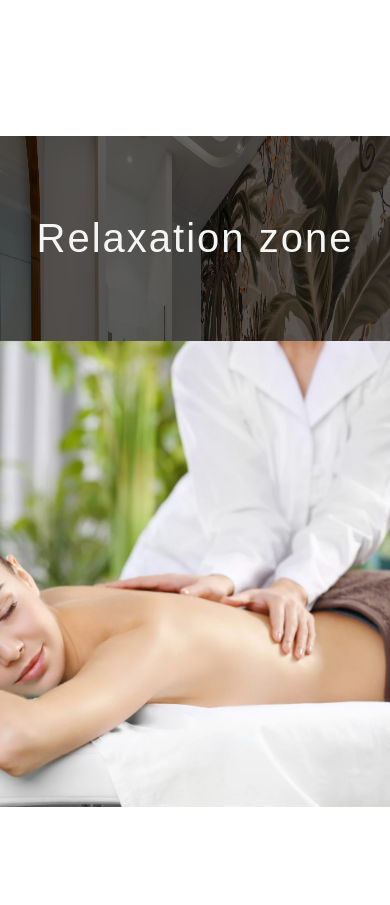
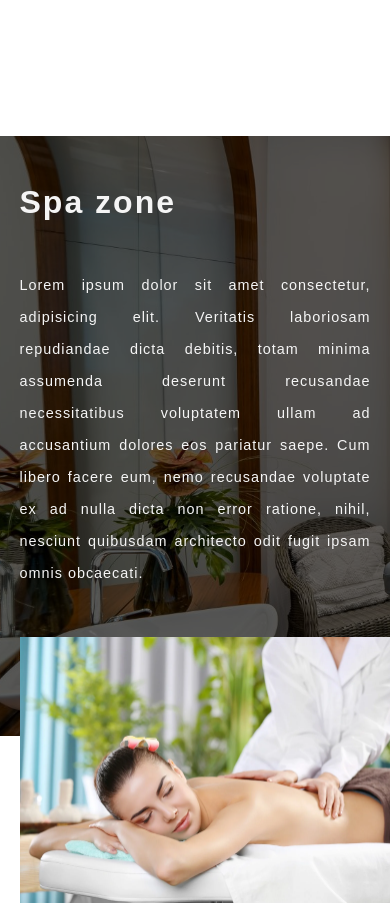
Before and after one commit to ItsMeCineQ/hotel_web_react_v2, a React (Create React App) app: page / in a window 390 px wide. Shown: the part 4020-4925 px from the top of the page. Built offline with nearby package versions, Linux system fonts and the light colour scheme.

Commit message:
implemented media query to spa component

```diff
--- a/src/components/spa.js
+++ b/src/components/spa.js
@@ -7,7 +7,6 @@ export default function Spa () {
     return(
         <div id='spa' className="spa--container section">
             <img src={spa_image} className="spa--overlay"></img>
-            <h1>Relaxation zone</h1>
             <div className="spa--container-details">
                 <img src={spa_image2}></img>
                 <div className="spa--container-details_text">
--- a/src/css/spa.css
+++ b/src/css/spa.css
@@ -13,7 +13,7 @@
 .spa--container h1{
     font-size: 2.5rem;
     letter-spacing: 2px;
-    font-weight: 100;
+    font-weight: bold;
 }
 
 .spa--overlay {
@@ -21,7 +21,7 @@
     top: 0;
     left: 0;
     height: 600px;
-    width: 100%;
+    min-width: 100%;
     z-index: -1;
     filter: brightness(0.4);
 }
@@ -41,16 +41,15 @@
 }
 
 .spa--container-details_text{
-    margin-top: 5rem;
     display: flex;
     flex-direction: column;
 }
 
 .spa--container-details_text h2{
     letter-spacing: 2px;
-    font-size: 1.8rem;
-    font-weight: 500;
-    margin-bottom: 1rem;
+    font-size: 2rem;
+    font-weight: bold;
+    margin-bottom: 3rem;
 }
 
 .spa--container-details_text p{
@@ -62,3 +61,74 @@
     font-size: 1.3rem;
     letter-spacing: 1px;
 }
+
+@media only screen and (max-width: 1800px){
+    .spa--container-details{
+        margin: 0;
+    }
+
+    .spa--container-details img{
+        margin-top: 6rem;
+        width: 600px;
+    }
+}
+
+@media only screen and (max-width: 1580px){
+    .spa--container-details{
+        width: 90%;
+    }
+
+    .spa--container-details img{
+        margin-top: 6rem;
+        width: 600px;
+    }
+}
+
+@media only screen and (max-width: 1210px){
+    .spa--container{
+        padding: 2rem;
+    }
+
+    .spa--container-details img{
+        margin-top: 4rem;
+        width: 500px;
+    }
+
+    .spa--container-details_text{
+        margin-top: 4rem;
+    }
+}
+
+@media only screen and (max-width: 1015px){
+
+    .spa--container-details img{
+        margin-top: 4rem;
+        width: 400px;
+    }
+
+    .spa--container-details_text p{
+        font-size: 0.9rem;
+    }
+}
+
+@media only screen and (max-width: 820px){
+
+    .spa--container-details{
+        flex-direction: column-reverse;
+    }
+
+    .spa--container-details_text p{
+        font-size: 0.9rem;
+    }
+}
+
+@media only screen and (max-width: 610px){
+
+    .spa--container-details img{
+        margin-top: 0;
+    }
+
+    .spa--container-details_text{
+        margin-top: 1rem;
+    }
+}
```
